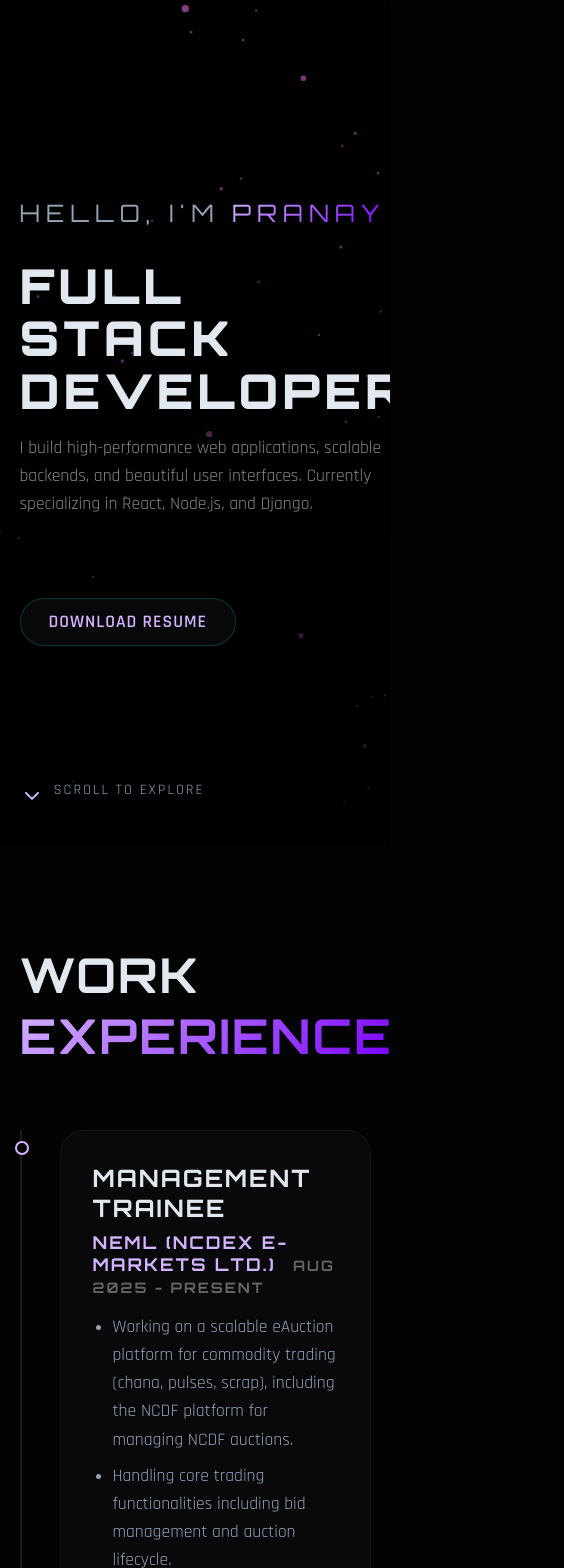
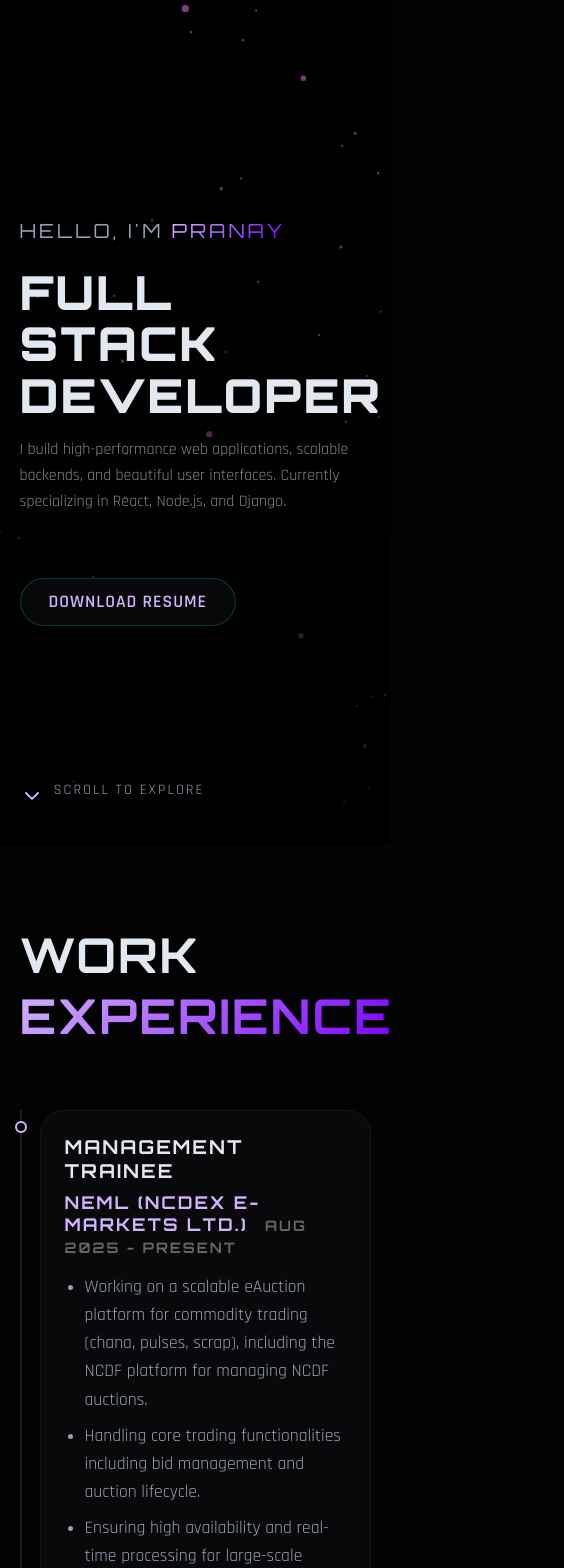
Before and after one commit to Pranaychandrikapure/portfolio3, a React (Vite) app: page / in a window 390 px wide. Shown: the top 1568 px of the page, 564 px wide, since content can reach past the window. Built offline with nearby package versions, Linux system fonts and the light colour scheme.

Commit message:
responsive

```diff
--- a/src/App.css
+++ b/src/App.css
@@ -363,3 +363,101 @@ section {
     padding: 2rem;
   }
 }
+
+/* Mobile Responsive Overrides */
+@media (max-width: 768px) {
+  section {
+    padding: 80px 5%;
+  }
+
+  .hero h1 {
+    font-size: clamp(2.5rem, 10vw, 4rem);
+    letter-spacing: 2px;
+  }
+
+  .hero h2 {
+    font-size: clamp(1.2rem, 5vw, 2rem);
+    letter-spacing: 3px;
+    margin-bottom: 1.5rem;
+  }
+
+  .hero p {
+    font-size: 1rem;
+    margin-bottom: 2rem;
+  }
+
+  .experience-container {
+    padding-left: 20px;
+    gap: 2rem;
+  }
+
+  .experience-dot {
+    left: -26px;
+    width: 12px;
+    height: 12px;
+  }
+
+  .experience-card {
+    padding: 1.5rem !important;
+  }
+
+  .experience-card h3 {
+    font-size: 1.2rem !important;
+  }
+
+  .project-card {
+    padding: 1.5rem;
+    gap: 1.5rem;
+  }
+
+  .project-info h3 {
+    font-size: 1.8rem;
+  }
+
+  .project-info p {
+    font-size: 0.95rem;
+  }
+
+  .footer {
+    padding: 80px 5% 50px !important;
+  }
+
+  .footer h2 {
+    font-size: 2.5rem !important;
+  }
+
+  /* Form Layout */
+  .contact-form-row {
+    flex-direction: column !important;
+  }
+
+  .social-links {
+    gap: 1rem;
+    flex-wrap: wrap;
+  }
+
+  .social-link {
+    width: 50px;
+    height: 50px;
+  }
+
+  /* Skills */
+  #skills h2 {
+    font-size: 2.5rem !important;
+  }
+}
+
+/* Extra Small Devices */
+@media (max-width: 480px) {
+  .hero h1 {
+    font-size: clamp(2rem, 12vw, 3rem);
+  }
+
+  .project-card {
+    padding: 1rem;
+  }
+
+  .project-info h3 {
+    font-size: 1.5rem;
+  }
+}
--- a/src/components/contact.jsx
+++ b/src/components/contact.jsx
@@ -69,7 +69,7 @@ const Contact = () => {
         </p>
 
         <form onSubmit={handleSubmit} style={{ display: 'flex', flexDirection: 'column', gap: '1.5rem', marginBottom: '4rem' }}>
-          <div style={{ display: 'flex', gap: '1.5rem', width: '100%' }}>
+          <div className="contact-form-row" style={{ display: 'flex', gap: '1.5rem', width: '100%' }}>
             <input
               type="text"
               name="name"
```
